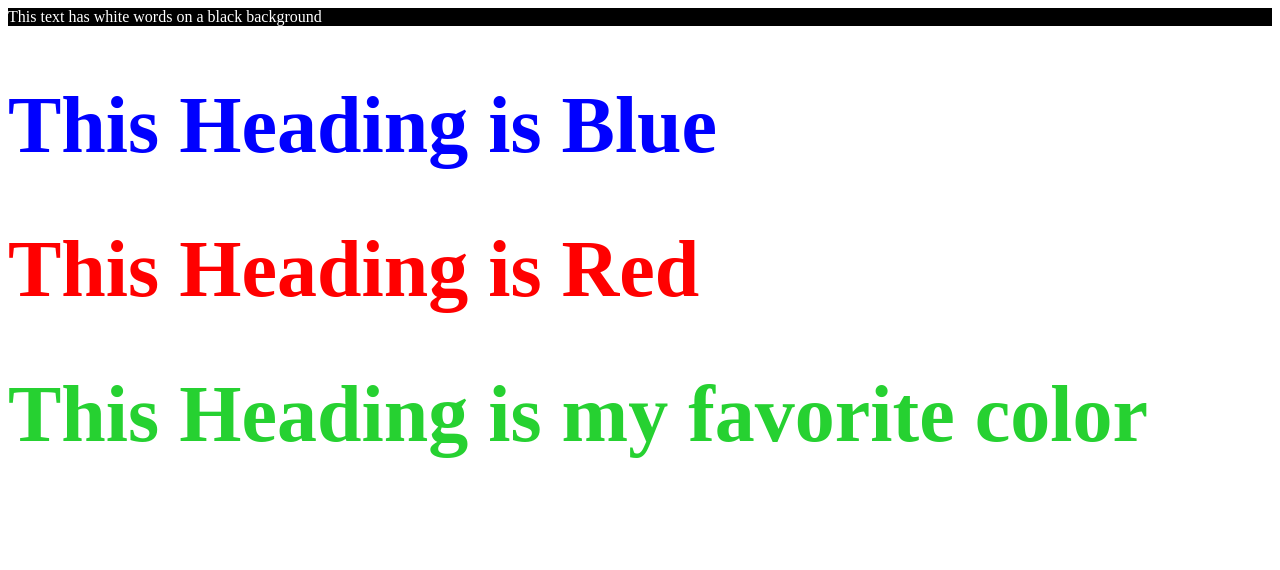
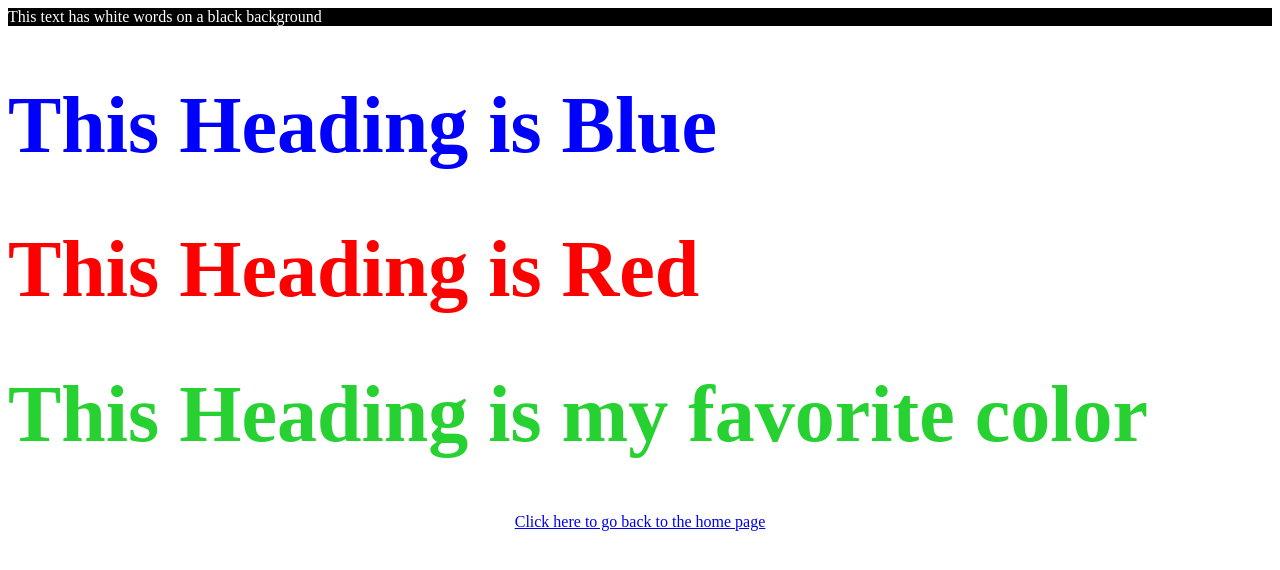
Before and after one commit to DrCarlArringtonCPCC001/DrCarlArringtonCPCC001.github.io, a plain HTML site: page cssdemo.html in a window 1280 px wide. Drawn offline with Linux system fonts and the light colour scheme.

Commit message:
Update cssdemo.html

```diff
--- a/cssdemo.html
+++ b/cssdemo.html
@@ -16,5 +16,8 @@
     <h1 class="blue">This Heading is Blue</h1>
     <h1 id="red">This Heading is Red</h1>
     <h1 class="favoriteColor">This Heading is my favorite color</h1>
+    <center>
+      <a href="index.html">Click here to go back to the home page</a>
+    </center>
   </body>
 </html>
```
